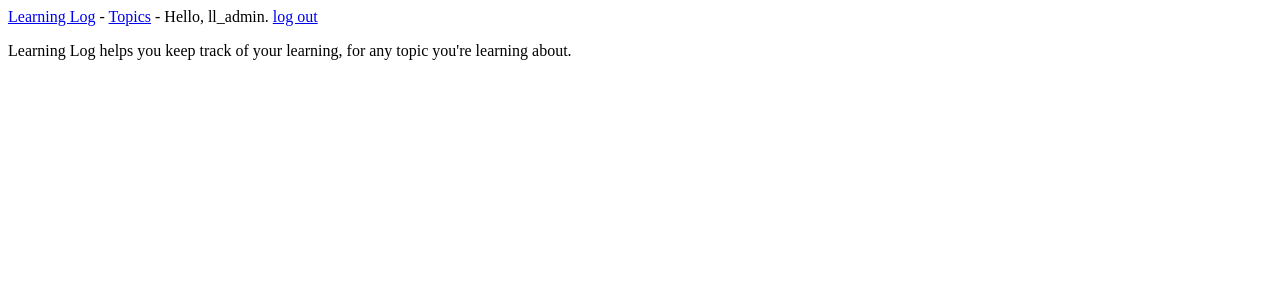
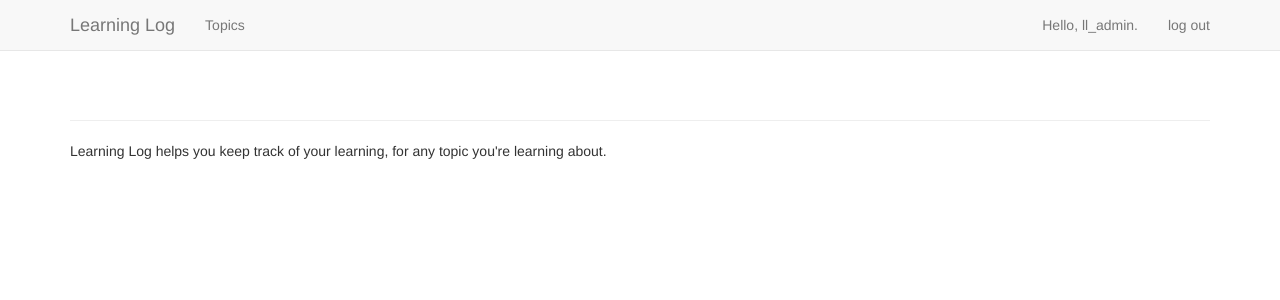
Before and after one commit to jonniechow/Python-Project-5-Django, a Django app: page / in a window 1280 px wide. Shown: the top 300 px of the page. Run offline with Django 3.2, Linux system fonts and the light colour scheme; a user stored in the database is signed in; some libraries are stand-ins or nearby versions.

Commit message:
Redesgined page using bootstrap3. Changed base.html file.

```diff
--- a/learning_logs/templates/learning_logs/base.html
+++ b/learning_logs/templates/learning_logs/base.html
@@ -1,13 +1,64 @@
-<p>
-    <a href="{% url 'learning_logs:index' %}">Learning Log</a> -
-    <a href="{% url 'learning_logs:topics' %}">Topics</a> -
-    {% if user.is_authenticated %}
-      Hello, {{ user.username }}.
-      <a href="{% url 'users:logout' %}">log out</a>
-    {% else %}
-      <a href="{% url 'users:register' %}">register</a> -
-      <a href="{% url 'users:login' %}">log in</a>
-    {% endif %}
-</p>
+{% load bootstrap3 %}
 
-{% block content %}{% endblock content %}
+<!DOCTYPE html>
+<html lang="en">
+    <head>
+        <meta charset="utf-8">
+        <meta http-equiv="X-UA-Compatible" content="IE=edge">
+        <meta name="viewport" content="width=device-width, initial-scale=1">
+
+        <title>Learning Log</title>
+
+        {% bootstrap_css %}
+        {% bootstrap_javascript %}
+
+    </head>
+
+    <body>
+
+        <!-- Static navbar -->
+        <nav class="navbar navbar-default navbar-static-top">
+            <div class="container">
+
+                <div class="navbar-header">
+                    <button type="button" class="navbar-toggle collapsed"
+                        data-toggle="collapse" data-target="#navbar"
+                        aria-expanded="false" aria-controls="navbar">
+                    </button>
+                    <a class="navbar-brand" href="{% url 'learning_logs:index' %}">
+                        Learning Log
+                    </a>
+                </div>
+
+                <div id="navbar" class="navbar-collapse collapse">
+                    <ul class="nav navbar-nav">
+                        <li><a href="{% url 'learning_logs:topics' %}">Topics</a></li>
+                    </ul>
+
+                    <ul class="nav navbar-nav navbar-right">
+                        {% if user.is_authenticated %}
+                            <li><a>Hello, {{ user.username }}.</a></li>
+                            <li><a href="{% url 'users:logout' %}">log out</a></li>
+                        {% else %}
+                            <li><a href="{% url 'users:register' %}">register</a></li>
+                            <li><a href="{% url 'users:login' %}">log in</a></li>
+                        {% endif %}
+                    </ul>
+                </div><!--/.nav-collapse -->
+
+            </div>
+        </nav>
+
+        <div class="container">
+
+            <div class="page-header">
+                {% block header %}{% endblock header %}
+            </div>
+            <div>
+                {% block content %}{% endblock content %}
+            </div>
+
+        </div><!-- /container -->
+
+    </body>
+</html>
--- a/learning_logs/views.py
+++ b/learning_logs/views.py
@@ -1,6 +1,6 @@
 from django.shortcuts import render
 from django.shortcuts import render
-from django.http import HttpResponseRedirect
+from django.http import HttpResponseRedirect, Http404
 from django.urls import reverse
 from django.contrib.auth.decorators import login_required
 
@@ -23,6 +23,10 @@ def topics(request):
 def topic(request, topic_id):
     """Show all topics."""
     topic = Topic.objects.get(id=topic_id)
+    # Make sure the topic belongs to the current user.
+    if topic.owner != request.user:
+        raise Http404
+
     entries = topic.entry_set.order_by('-date_added')
     context = {'topic': topic, 'entries': entries}
     return render(request, 'learning_logs/topic.html', context)
@@ -37,7 +41,9 @@ def new_topic(request):
         # POST data submitted; process data.
         form = TopicForm(data=request.POST)
         if form.is_valid():
-            form.save()
+            new_topic = form.save(commit=False)
+            new_topic.owner = request.user
+            new_topic.save()
             return HttpResponseRedirect(reverse('learning_logs:topics'))
 
     context = {'form': form}
@@ -69,7 +75,8 @@ def edit_entry(request, entry_id):
     """Edit an existing entry."""
     entry = Entry.objects.get(id=entry_id)
     topic = entry.topic
-
+    if topic.owner != request.user:
+        raise Http404
     if request.method != 'POST':
         # Initial request; pre-fill form with the current entry.
         form = EntryForm(instance=entry)
```
Also changed, not shown: learning_log/settings.py (+8 -0 lines), db.sqlite3, 1 other file.
